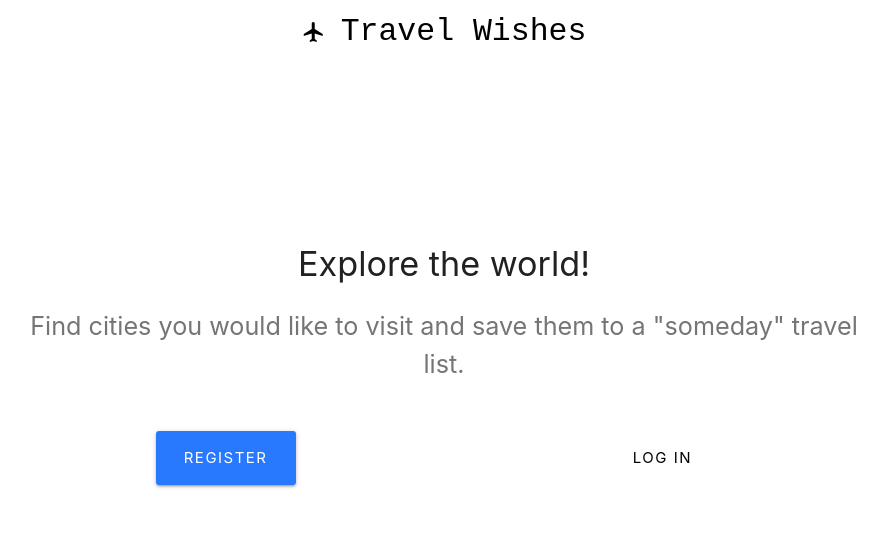
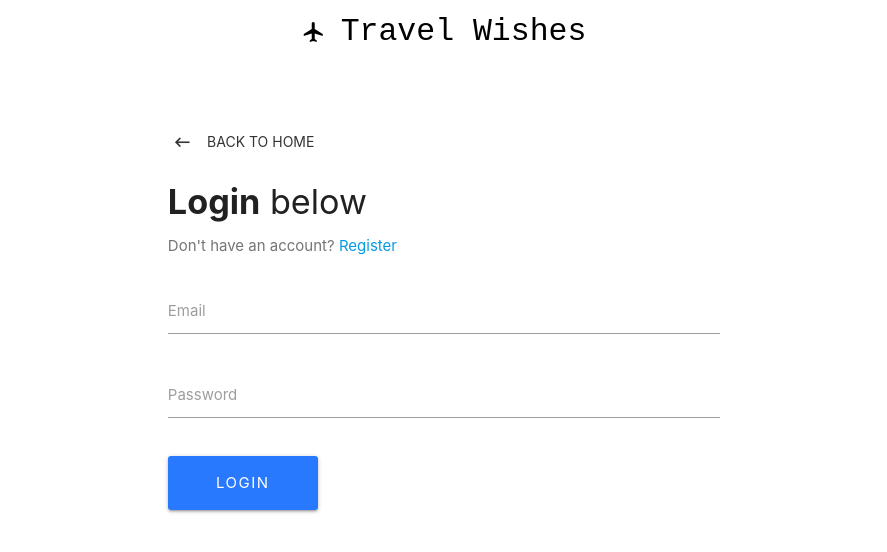
Before and after one commit to rosebourn/travel-wishes, a React (Create React App) app in the folder client/: page /login in a window 1280 px wide. Shown: the top 552 px of the page, without its empty margins (196-1083 px from the left). Built offline with nearby package versions, Linux system fonts and the light colour scheme.

Commit message:
routes for log in working

```diff
--- a/client/src/App.js
+++ b/client/src/App.js
@@ -9,8 +9,8 @@ import { BrowserRouter as Router, Route } from "react-router-dom";
 // import 'mapbox-gl/dist/mapbox-gl.css';
 import Navbar from "./components/layout/Navbar";
 import Landing from "./components/layout/Landing";
-// import Register from "./components/auth/Register";
-// import Login from "./components/auth/Login";
+import Register from "./components/auth/Register";
+import Login from "./components/auth/Login";
 // import PrivateRoute from "./components/private-route/PrivateRoute";
 // import Dashboard from "./components/dashboard/Dashboard";
 
@@ -40,17 +40,17 @@ class App extends Component {
     return (
       // <Provider store={store}>
       <Router>
-      <div className="App">
-        <Navbar />
-        <Landing/>
-        {/* <Route exact path="/" component={Landing} /> */}
-          {/* <Route exact path="/register" component={Register} />
-          <Route exact path="/login" component={Login} /> */}
+        <div className="App">
+          <Navbar />
+          {/* <Landing/> */}
+          <Route exact path="/" component={Landing} />
+          <Route exact path="/register" component={Register} />
+          <Route exact path="/login" component={Login} />
           {/* <Switch>
             <PrivateRoute exact path="/dashboard" component={Dashboard} />
           </Switch> */}
-      </div>
-    </Router>
+        </div>
+      </Router>
       // </Provider>
     );
   }
--- a/client/src/components/auth/Login.js
+++ b/client/src/components/auth/Login.js
@@ -49,7 +49,7 @@ console.log(userData);
   };
 
 render() {
-    const { errors } = this.state;
+    const errors = this.state.errors;
 
 return (
       <div className="container">
--- a/client/src/components/auth/Register.js
+++ b/client/src/components/auth/Register.js
@@ -50,7 +50,7 @@ console.log(newUser);
   };
 
 render() {
-    const { errors } = this.state;
+    const errors = this.state.errors;
 
 return (
       <div className="container">
```
